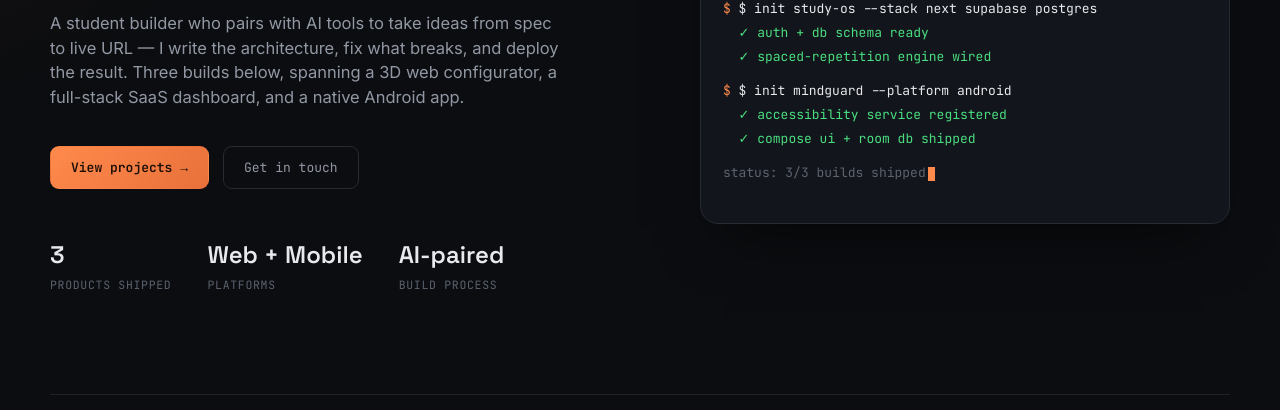
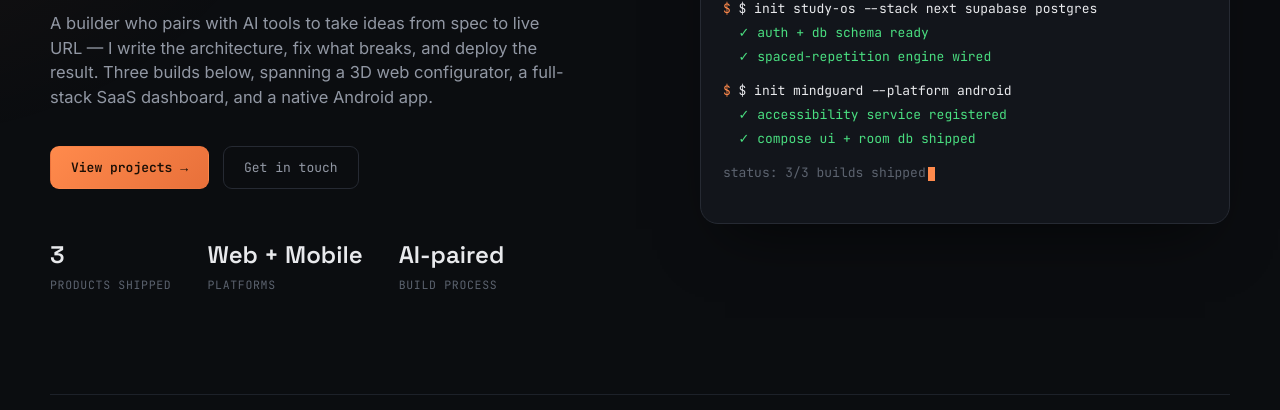
Before and after one commit to huzaifaNotFound/huzaifa_xyz, a website: page public/index.html in a window 1280 px wide. Shown: the part 390-800 px from the top of the page. Drawn offline with Linux system fonts and the light colour scheme.

Commit message:
Update lead paragraph in index.html

```diff
--- a/public/index.html
+++ b/public/index.html
@@ -443,7 +443,7 @@
     <div>
       <div class="eyebrow">build status — active</div>
       <h1>I don't just prompt AI.<br>I architect, debug, and <em>ship</em> with it.</h1>
-      <p class="lead">A student builder who pairs with AI tools to take ideas from spec to live URL — I write the architecture, fix what breaks, and deploy the result. Three builds below, spanning a 3D web configurator, a full-stack SaaS dashboard, and a native Android app.</p>
+      <p class="lead">A builder who pairs with AI tools to take ideas from spec to live URL — I write the architecture, fix what breaks, and deploy the result. Three builds below, spanning a 3D web configurator, a full-stack SaaS dashboard, and a native Android app.</p>
       <div class="hero-ctas">
         <a href="#projects" class="btn btn--primary">View projects →</a>
         <a href="#contact" class="btn btn--ghost">Get in touch</a>
```
